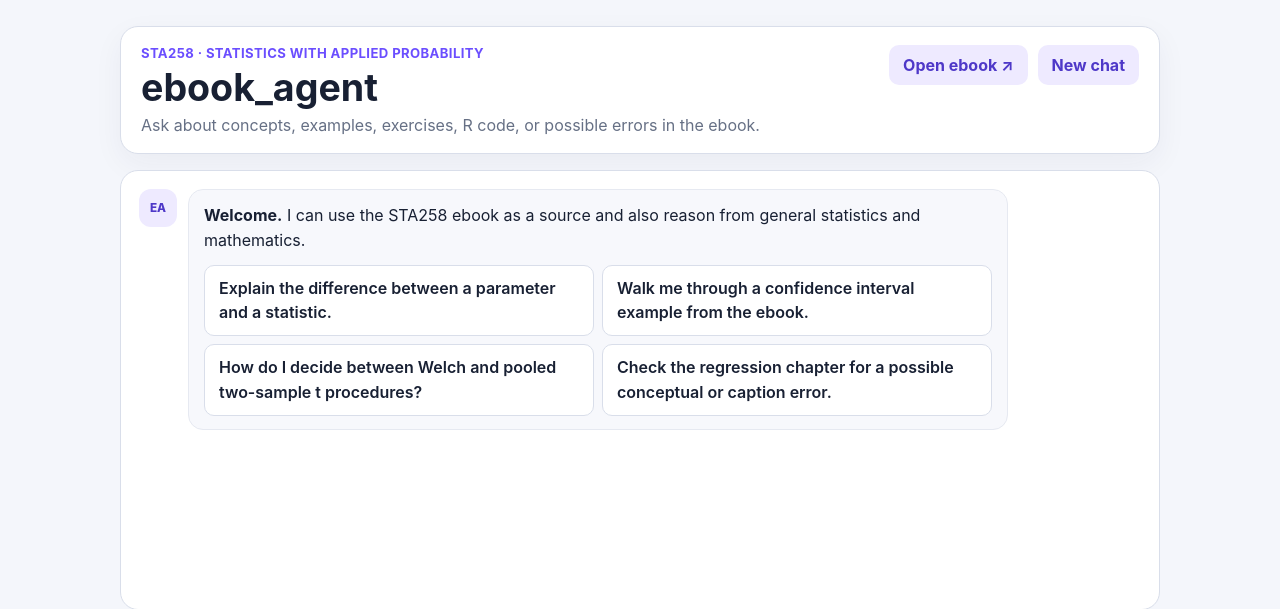
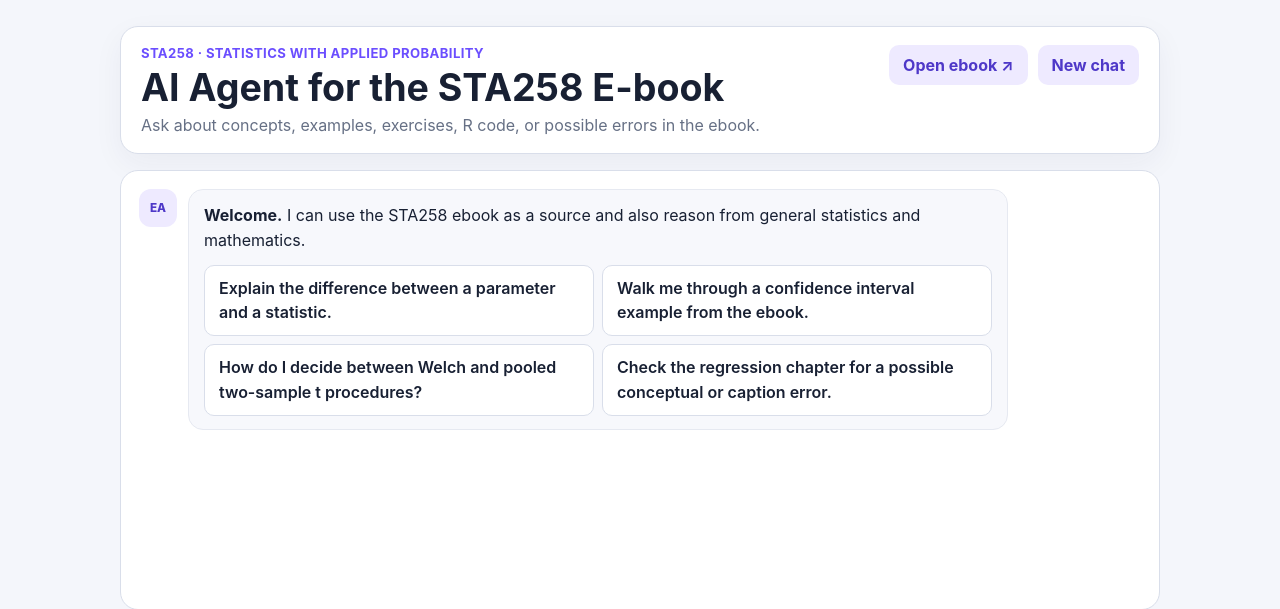
Before and after one commit to nishanmudalige/ebook_agent, a Flask app: page / in a window 1280 px wide. Shown: the top 609 px of the page. Run offline with Flask 3, Linux system fonts and the light colour scheme; some libraries are stand-ins or nearby versions.

Commit message:
Page title updated

```diff
--- a/templates/index.html
+++ b/templates/index.html
@@ -20,7 +20,7 @@
     <header class="topbar">
       <div>
         <div class="eyebrow">STA258 · Statistics with Applied Probability</div>
-        <h1>ebook_agent</h1>
+        <h1>AI Agent for the STA258 E-book</h1>
         <p>Ask about concepts, examples, exercises, R code, or possible errors in the ebook.</p>
       </div>
       <div class="header-actions">
```
Also changed, not shown: 1 other file.
